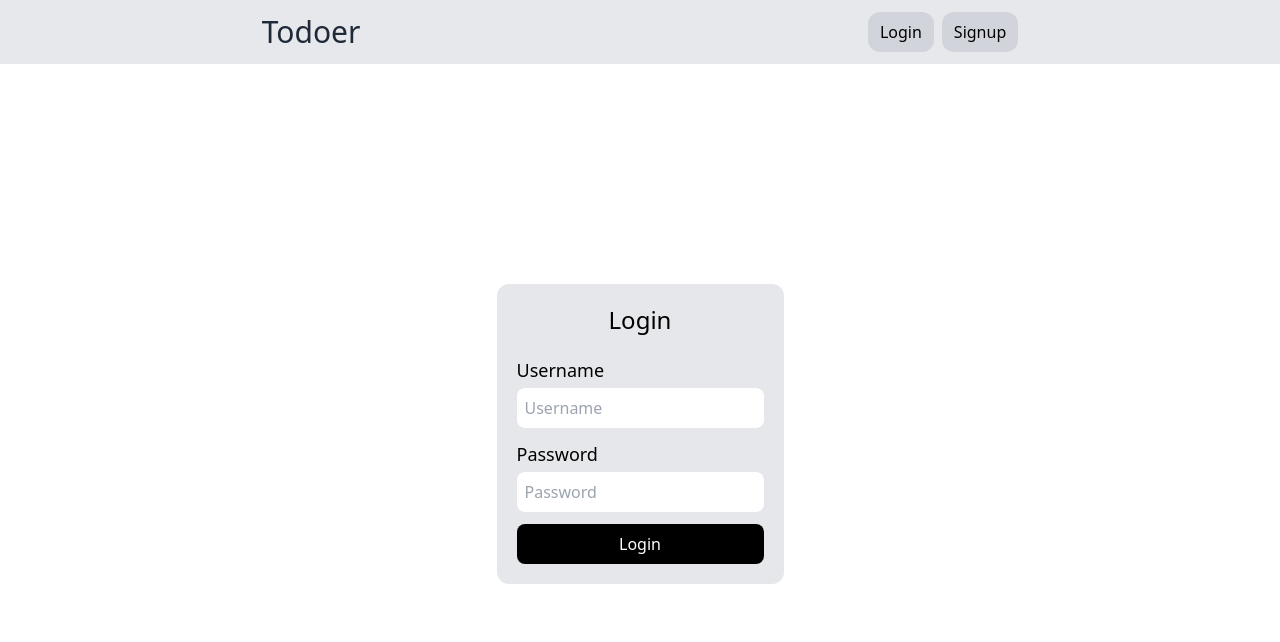
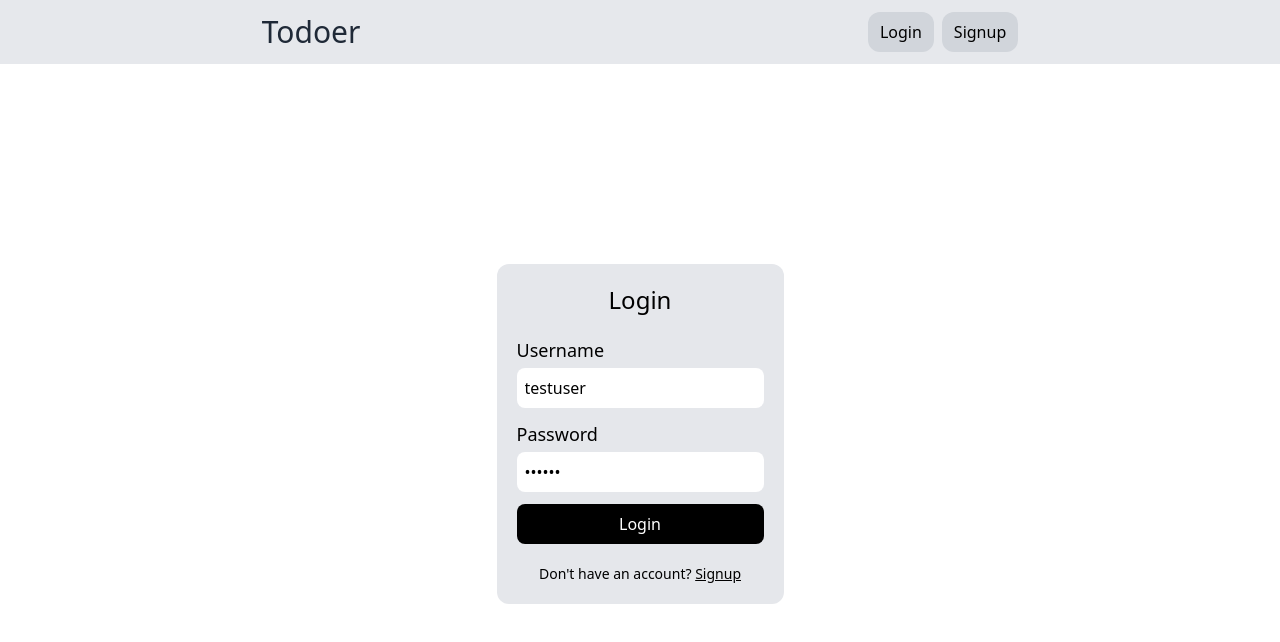
Before and after one commit to dhruvkaushik305/Todoer, a React (Vite) app in the folder frontend/: page /auth/login in a window 1280 px wide. Shown: the top 642 px of the page. Built offline with nearby package versions, Linux system fonts and the light colour scheme.

Commit message:
FEAT: Added default login and login/signup redirects

```diff
--- a/frontend/src/Pages/Auth/LoginLayout.tsx
+++ b/frontend/src/Pages/Auth/LoginLayout.tsx
@@ -1,7 +1,7 @@
 import React from "react";
 import { useForm } from "react-hook-form";
 import { LoginType } from "../../Lib/authType";
-import { useNavigate } from "react-router-dom";
+import { Link, useNavigate } from "react-router-dom";
 import { login } from "../../actions/authActions";
 const LoginLayout: React.FC = () => {
   const [error, setError] = React.useState<string | null>(null);
@@ -29,6 +29,7 @@ const LoginLayout: React.FC = () => {
             placeholder="Username"
             id="username"
             {...register("username")}
+            defaultValue={"testuser"}
             className="rounded-lg p-2 focus:outline-none"
           />
         </div>
@@ -41,6 +42,7 @@ const LoginLayout: React.FC = () => {
             placeholder="Password"
             id="password"
             {...register("password")}
+            defaultValue={"secret"}
             className="rounded-lg p-2 focus:outline-none"
           />
         </div>
@@ -49,6 +51,12 @@ const LoginLayout: React.FC = () => {
         </button>
         {error && <p className="text-center text-red-500">{error}</p>}
       </form>
+      <div className="text-center text-sm">
+        Don't have an account?{" "}
+        <Link to="/auth/signup" className="underline">
+          Signup
+        </Link>
+      </div>
     </div>
   );
 };
--- a/frontend/src/Pages/Auth/SignupLayout.tsx
+++ b/frontend/src/Pages/Auth/SignupLayout.tsx
@@ -2,7 +2,7 @@ import React from "react";
 import { useForm } from "react-hook-form";
 import { SignupType } from "../../Lib/authType";
 import { signup } from "../../actions/authActions";
-import { useNavigate } from "react-router-dom";
+import { Link, useNavigate } from "react-router-dom";
 const SignupLayout: React.FC = () => {
   const navigate = useNavigate();
   const [error, setError] = React.useState<string | null>(null);
@@ -64,6 +64,12 @@ const SignupLayout: React.FC = () => {
         </button>
         {error && <p className="text-center text-red-500">{error}</p>}
       </form>
+      <div className="text-center text-sm">
+        Already have an account?{" "}
+        <Link to="/auth/login" className="underline">
+          Login
+        </Link>
+      </div>
     </div>
   );
 };
--- a/frontend/src/Pages/Landing/LandingLayout.tsx
+++ b/frontend/src/Pages/Landing/LandingLayout.tsx
@@ -1,7 +1,8 @@
 import React from "react";
+import { Link } from "react-router-dom";
 const LandingLayout: React.FC = () => {
   return (
-    <div className="flex flex-col items-center gap-2">
+    <div className="flex flex-col items-center gap-3">
       <p className="text-3xl font-medium text-gray-600 md:text-4xl">
         A minimalist todo app
       </p>
@@ -15,6 +16,11 @@ const LandingLayout: React.FC = () => {
           Dhruv Kaushik
         </a>
       </p>
+      <Link to="/auth/login">
+        <button className="rounded-md bg-gray-300 px-3 py-1">
+          Give it a try?
+        </button>
+      </Link>
     </div>
   );
 };
```
